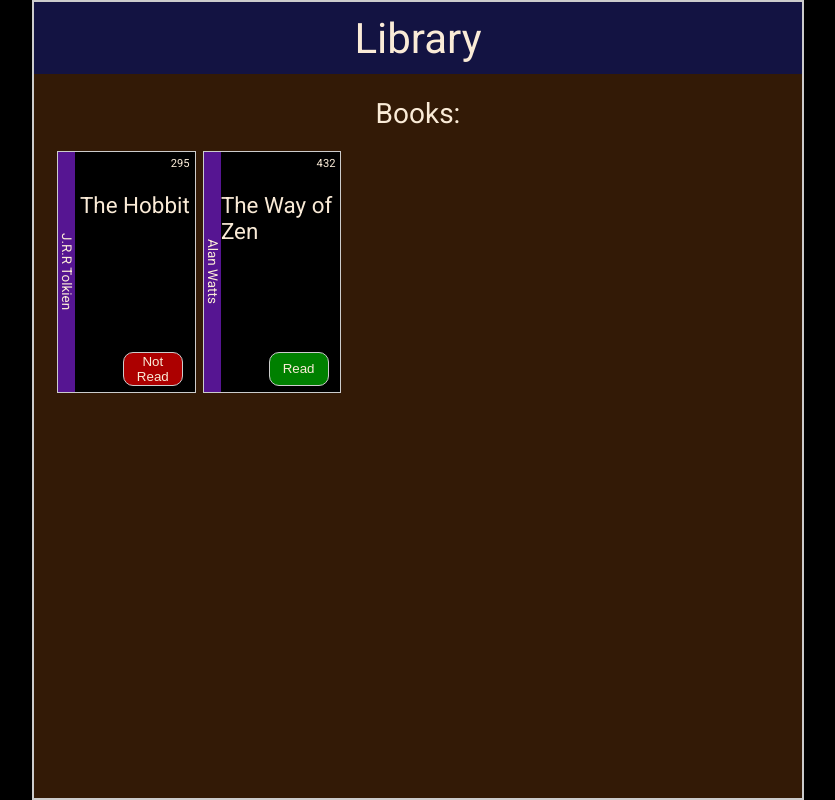
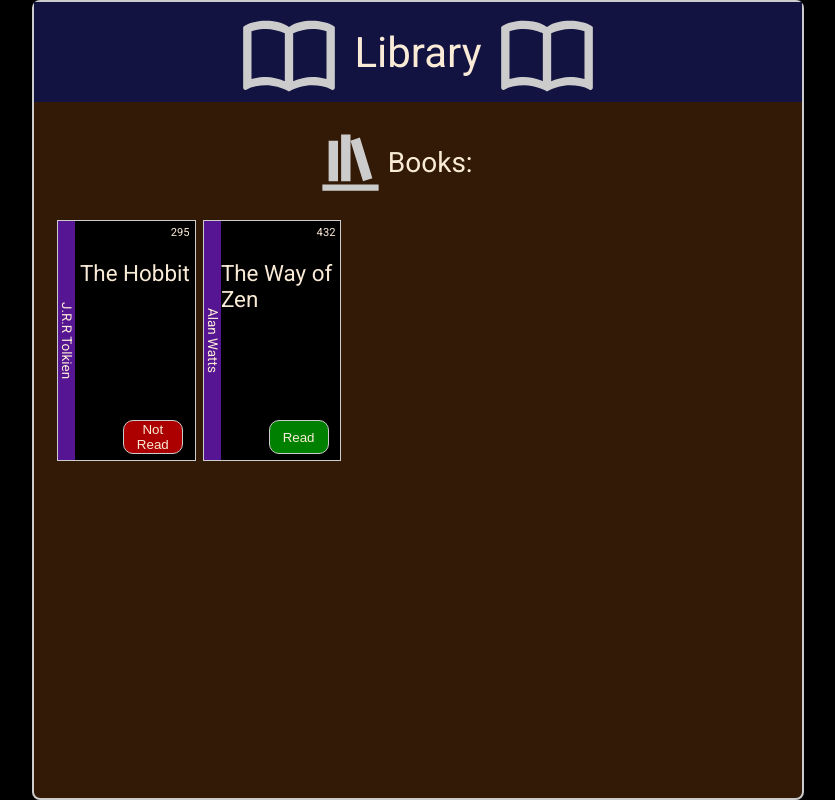
Before and after one commit to NickW16/library, a plain HTML site: page index.html in a window 1280 px wide. Shown: the whole page, without its empty margins (222-1057 px from the left). Drawn offline with Linux system fonts and the light colour scheme.

Commit message:
Add some images and set-up the art layout for now

```diff
--- a/index.html
+++ b/index.html
@@ -9,18 +9,24 @@
 <body>
     <div id="full-content">
         <div id="header">
+            <img src="/img/open-book.svg" style="height: 100px;" alt="open book"
+            class="svg-image">
             <div id="header-title">Library</div>
+            <img src="/img/open-book.svg" style="height: 100px;" alt="open book"
+            class="svg-image">
 
         </div>
 
         <div id="main-content">
-            <div id="library-title">Books:</div>
+            <div id="library-title">
+                <img src="img/bookshelf.svg" style="height: 75px;" alt="bookshelf"
+                class="svg-image">
+                Books:</div>
             <div id="library-content">
 
 
             </div>
 
-            </div>
 
         </div>
     </div>
--- a/style.css
+++ b/style.css
@@ -18,11 +18,16 @@ body {
     justify-content: center;
 }
 
+.svg-image {
+    filter: invert(80%);
+}
+
 #full-content {
     display: grid;
     grid-template-rows: 1fr 10fr;
     width: 60%;
     border: 2px solid var(--main-border-color);
+    border-radius: 8px;
     background-color: rgb(51, 26, 6);
 }
 
@@ -33,6 +38,7 @@ body {
     justify-content: center;
     align-items: center;
     font-size: 150%;
+    gap: 2%;
 }
 
 #main-content {
@@ -43,7 +49,10 @@ body {
 }
 
 #library-title {
-    text-align: center;
+    display: flex;
+    justify-content: center;
+    align-items: center;
+    margin-left: -7%;
 }
 
 #library-content {
```
Also changed, not shown: img/bookshelf.svg (added), img/open-book.svg (added), 2 other files.
